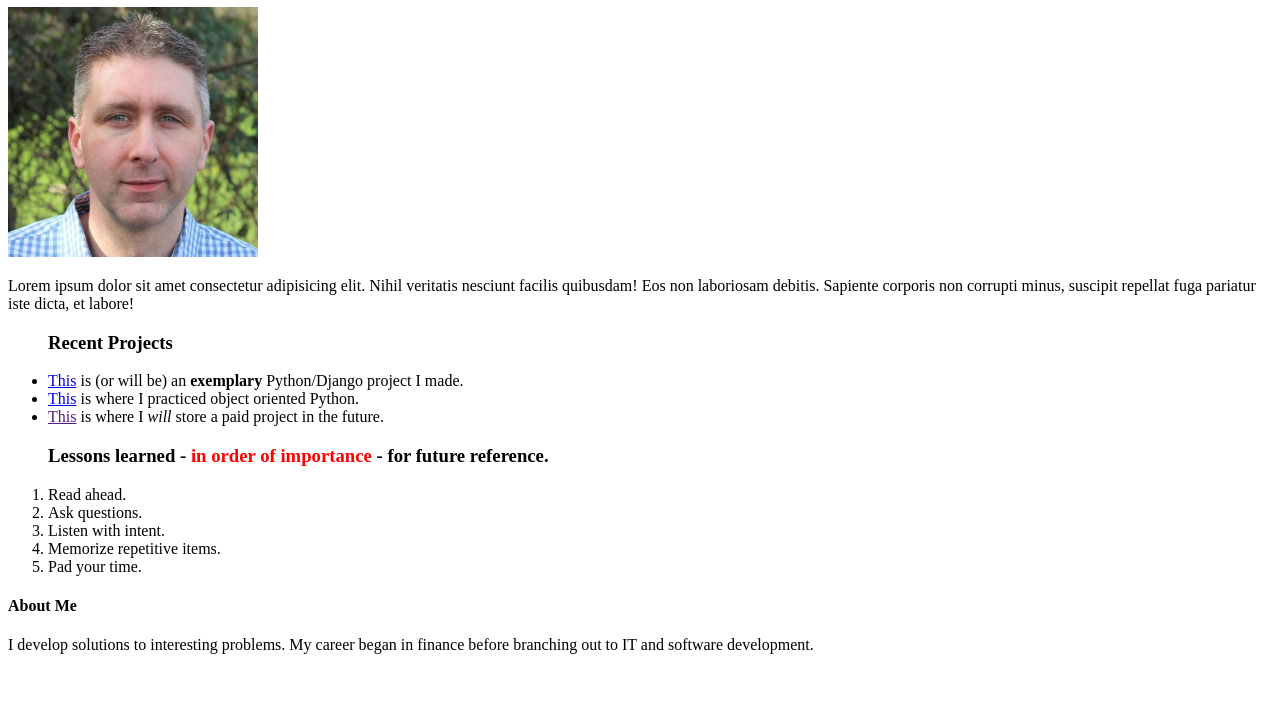
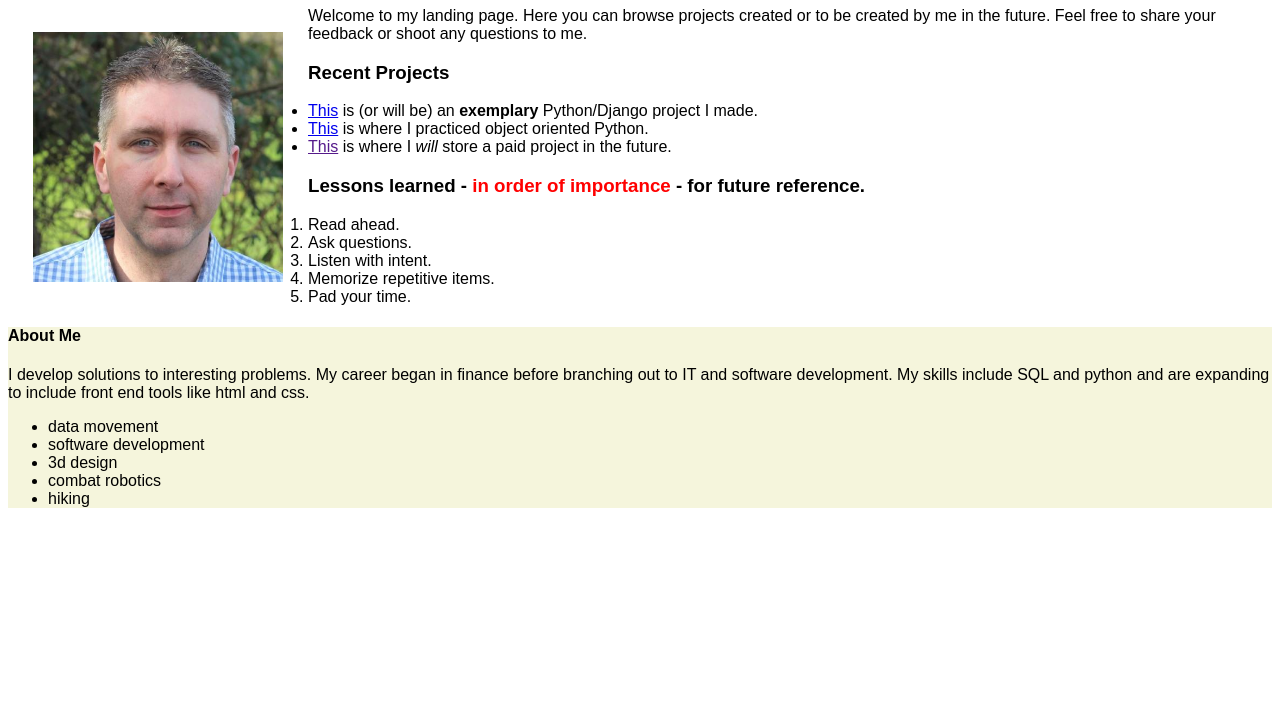
Before and after one commit to aaronvbrown/port, a plain HTML site: page index.html in a window 1280 px wide. Shown: the part 73-800 px from the top of the page. Drawn offline with Linux system fonts and the light colour scheme.

Commit message:
add css syling

```diff
--- a/css/styles.css
+++ b/css/styles.css
@@ -0,0 +1,16 @@
+body {
+    font-family: Arial, Helvetica, sans-serif;
+}
+
+img {
+    float:left;
+    padding: 25px;
+}
+
+/* div {
+    background-color: beige;
+} */
+
+#aboutme {
+    background-color: beige;
+}
--- a/index.html
+++ b/index.html
@@ -10,8 +10,7 @@
 <body>
     <h1>Portfolio - Aaron Brown</h1>
     <img src="profile.jfif" alt="profile-pic" width="250">
-    <p>Lorem ipsum dolor sit amet consectetur adipisicing elit. Nihil veritatis nesciunt facilis quibusdam! Eos non
-        laboriosam debitis. Sapiente corporis non corrupti minus, suscipit repellat fuga pariatur iste dicta, et labore!
+    <p>Welcome to my landing page.  Here you can browse projects created or to be created by me in the future.  Feel free to share your feedback or shoot any questions to me.
     </p>
     <div>
         <ul>
@@ -31,8 +30,17 @@
             <li>Pad your time.</li>
         </ol>
     </div>
+    <div id="aboutme">
     <h4>About Me</h4>
-    <p>I develop solutions to interesting problems.  My career began in finance before branching out to IT and software development.</p>
+    <p>I develop solutions to interesting problems.  My career began in finance before branching out to IT and software development.  My skills include SQL and python and are expanding to include front end tools like html and css.</p>
+    <ul>
+        <li>data movement</li>
+        <li>software development</li>
+        <li>3d design</li>
+        <li>combat robotics</li>
+        <li>hiking</li>
+    </ul>
+    </div>
 </body>
 
 </html>
```
